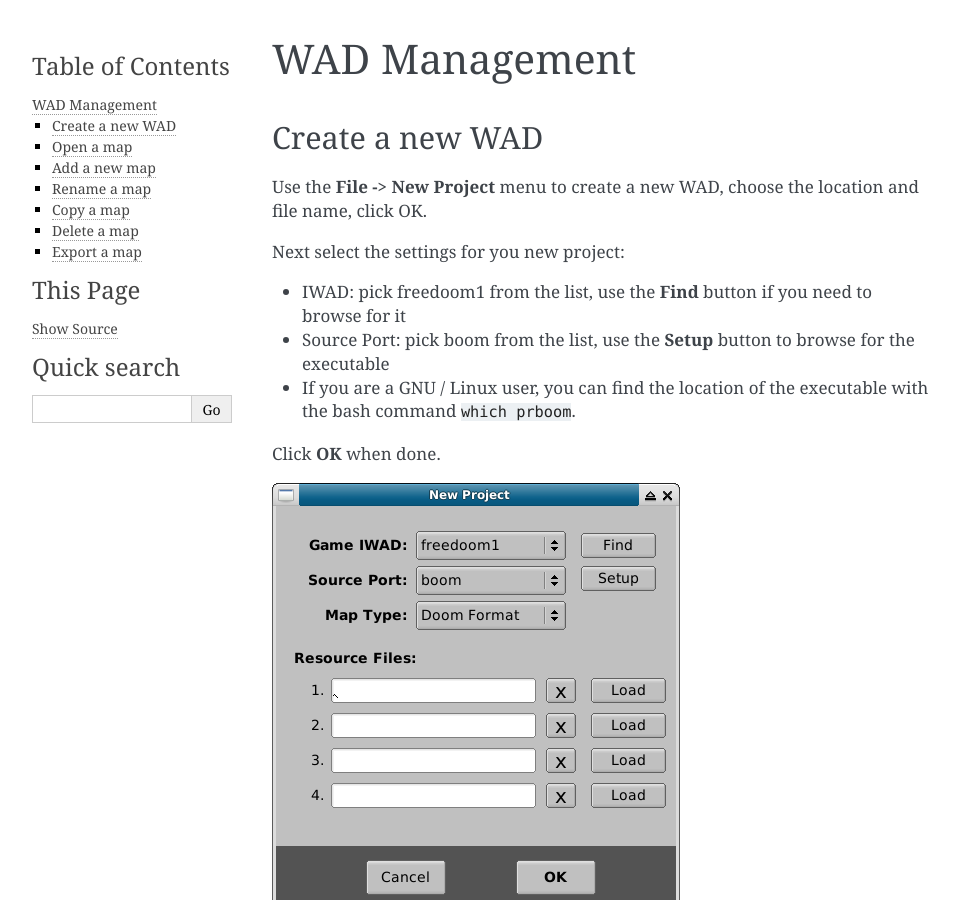
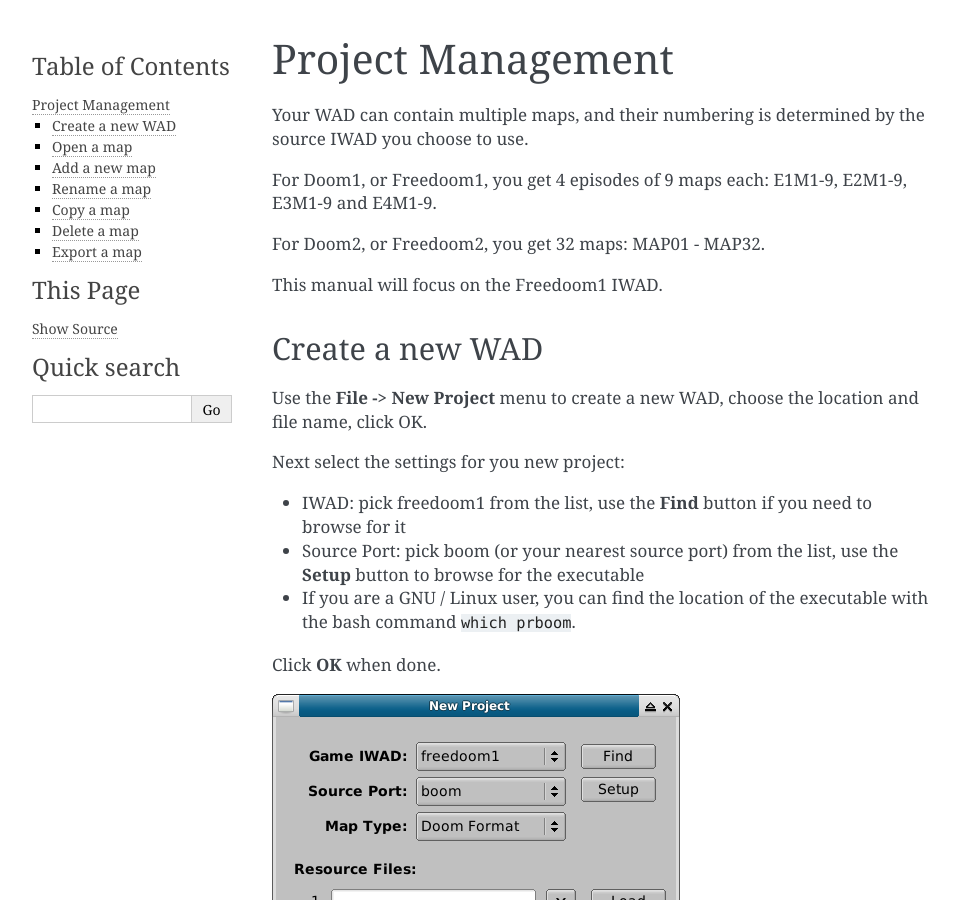
Before and after one commit to wesleywerner/eureka-docs, a Sphinx documentation site: the page built from source/project-management/index.rst, in a window 1280 px wide and 900 px high. Shown: the whole window, without its empty margins (148-1107 px from the left). Built offline with Sphinx 7.4.7, drawn with Linux system fonts in a browser that asks for light colours.

Commit message:
Rename project management page.

```diff
--- a/source/index.rst
+++ b/source/index.rst
@@ -9,6 +9,6 @@
    introduction
    installation
    user-interface/index
-   wad-management/index
+   project-management/index
    basics/index
    cookbook/index
--- a/source/wad-management/index.rst
+++ b/source/project-management/index.rst
@@ -1,5 +1,13 @@
-WAD Management
-==============
+Project Management
+==================
+
+Your WAD can contain multiple maps, and their numbering is determined by the source IWAD you choose to use.
+
+For Doom1, or Freedoom1, you get 4 episodes of 9 maps each: E1M1-9, E2M1-9, E3M1-9 and E4M1-9.
+
+For Doom2, or Freedoom2, you get 32 maps: MAP01 - MAP32.
+
+This manual will focus on the Freedoom1 IWAD.
 
 Create a new WAD
 ----------------
@@ -9,7 +17,7 @@
 Next select the settings for you new project:
 
 * IWAD: pick freedoom1 from the list, use the **Find** button if you need to browse for it
-* Source Port: pick boom from the list, use the **Setup** button to browse for the executable
+* Source Port: pick boom (or your nearest source port) from the list, use the **Setup** button to browse for the executable
 * If you are a GNU / Linux user, you can find the location of the executable with the bash command ``which prboom``.
 
 Click **OK** when done.
```
Also changed, not shown: source/project-management/export-map-file-chooser.png (renamed from source/wad-management/export-map-file-chooser.png), source/project-management/export-map-level-chooser.png (renamed from source/wad-management/export-map-level-chooser.png), source/project-management/fresh-map-dialog.png (renamed from source/wad-management/fresh-map-dialog.png), source/project-management/new-project-dialog.png (renamed from source/wad-management/new-project-dialog.png), source/project-management/open-map.png (renamed from source/wad-management/open-map.png), source/project-management/rename-map-dialog.png (renamed from source/wad-management/rename-map-dialog.png).
